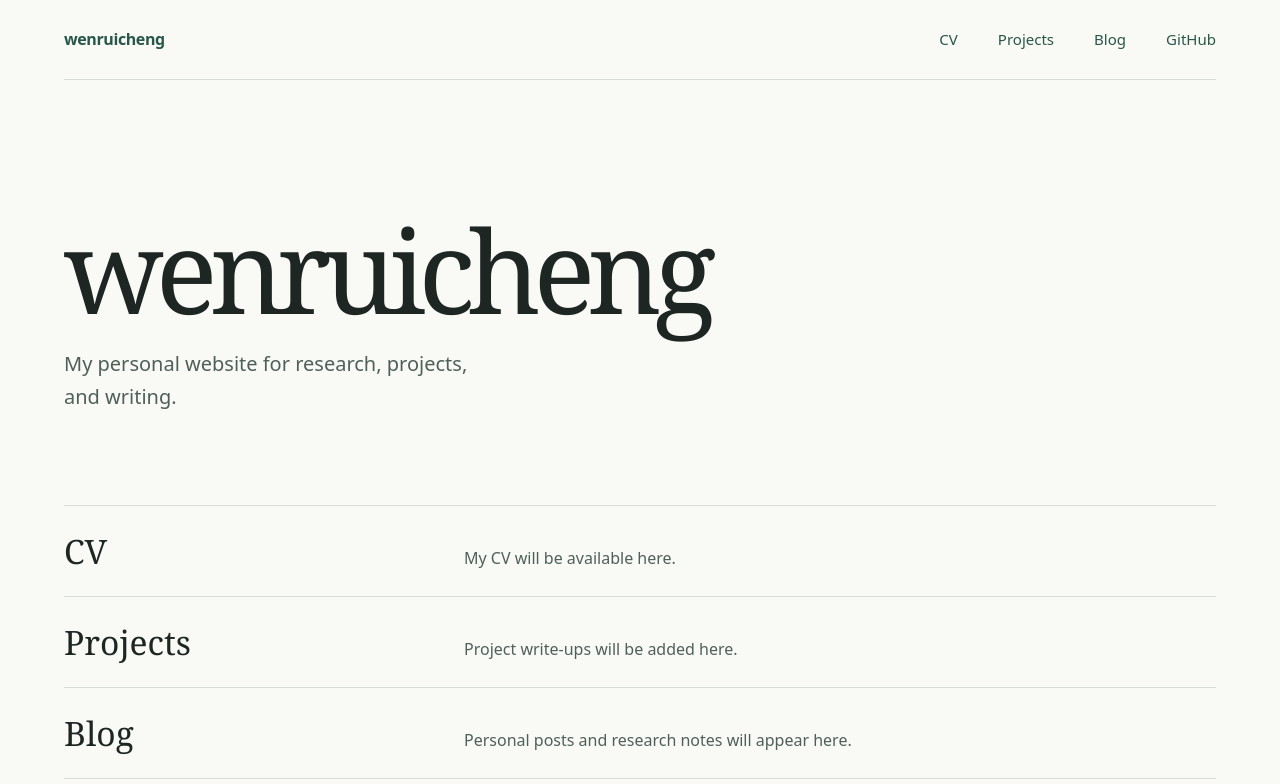
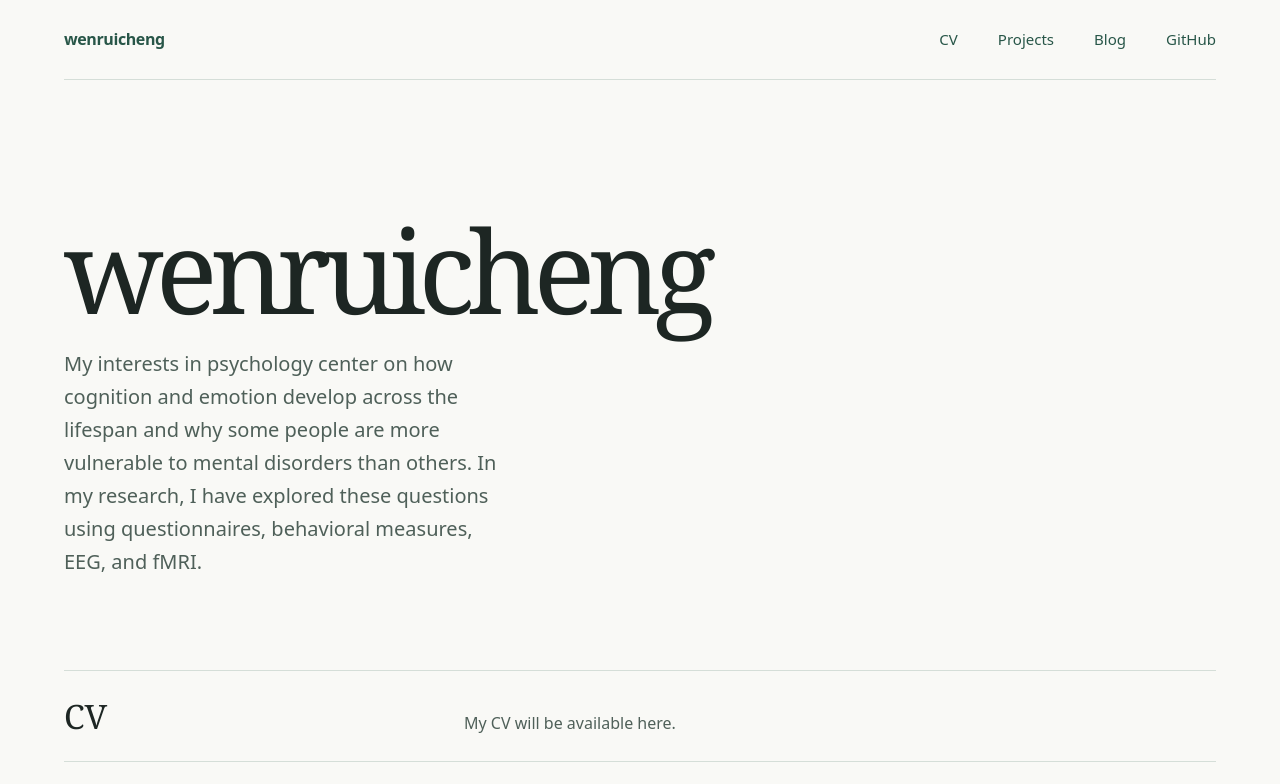
Before and after one commit to ccc2311/ccc2311.github.io, a plain HTML site: page index.html in a window 1280 px wide. Shown: the top 784 px of the page. Drawn offline with Linux system fonts and the light colour scheme.

Commit message:
Update index.html

```diff
--- a/index.html
+++ b/index.html
@@ -124,7 +124,7 @@
     <main id="main">
       <div class="hero">
         <h1>wenruicheng</h1>
-        <p>My personal website for research, projects, and writing.</p>
+        <p>My interests in psychology center on how cognition and emotion develop across the lifespan and why some people are more vulnerable to mental disorders than others. In my research, I have explored these questions using questionnaires, behavioral measures, EEG, and fMRI.</p>
       </div>
 
       <div class="sections">
```
